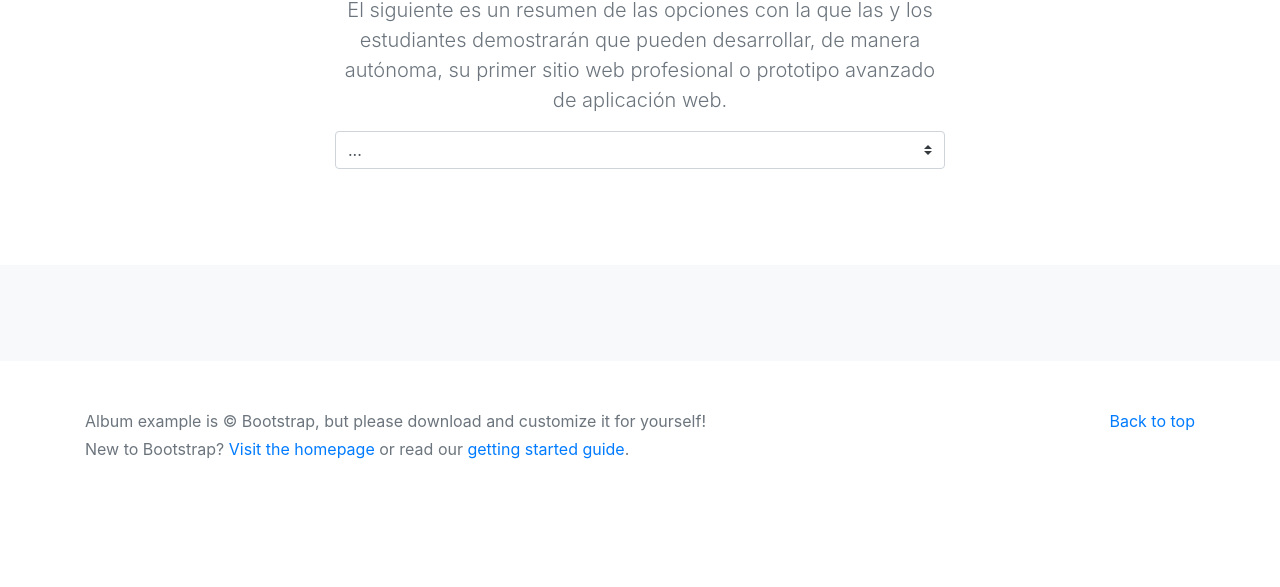
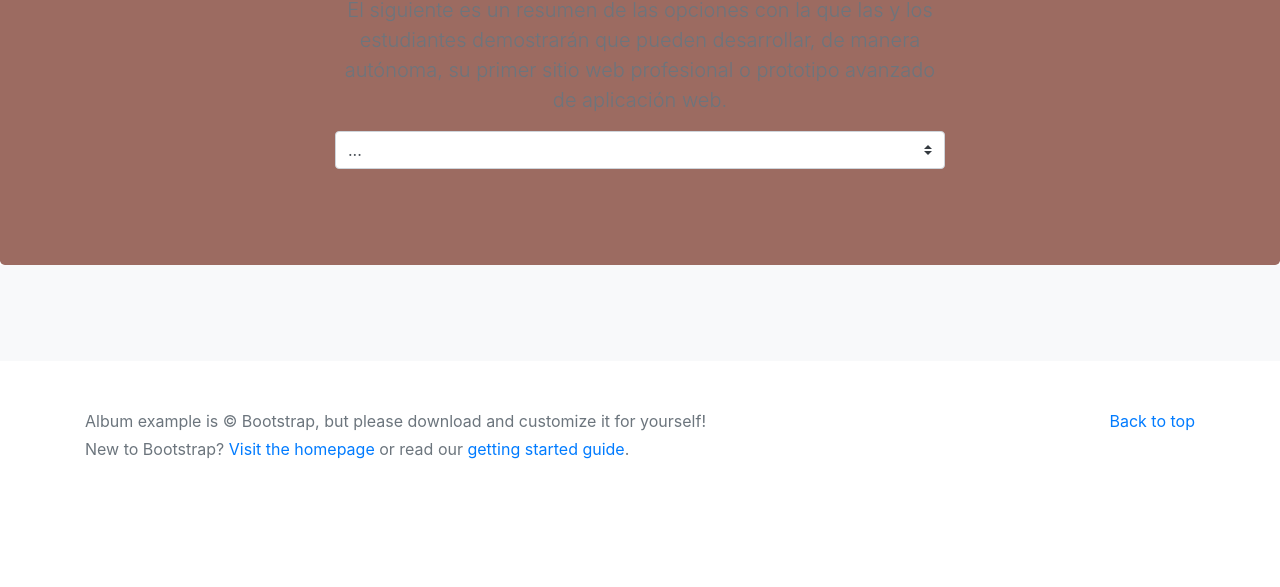
Before and after one commit to mpconcha/clase-14-, a plain HTML site: page index.html in a window 1280 px wide. Shown: the part 213-800 px from the top of the page. Drawn offline with nearby package versions, Linux system fonts and the light colour scheme; no server answers.

Commit message:
Update album.css

```diff
--- a/album.css
+++ b/album.css
@@ -2,7 +2,7 @@
   padding-top: 3rem;
   padding-bottom: 3rem;
   margin-bottom: 0;
-  background-color: #fff;
+  background-color: #9C6B61;
 }
 @media (min-width: 768px) {
   .jumbotron {
```
